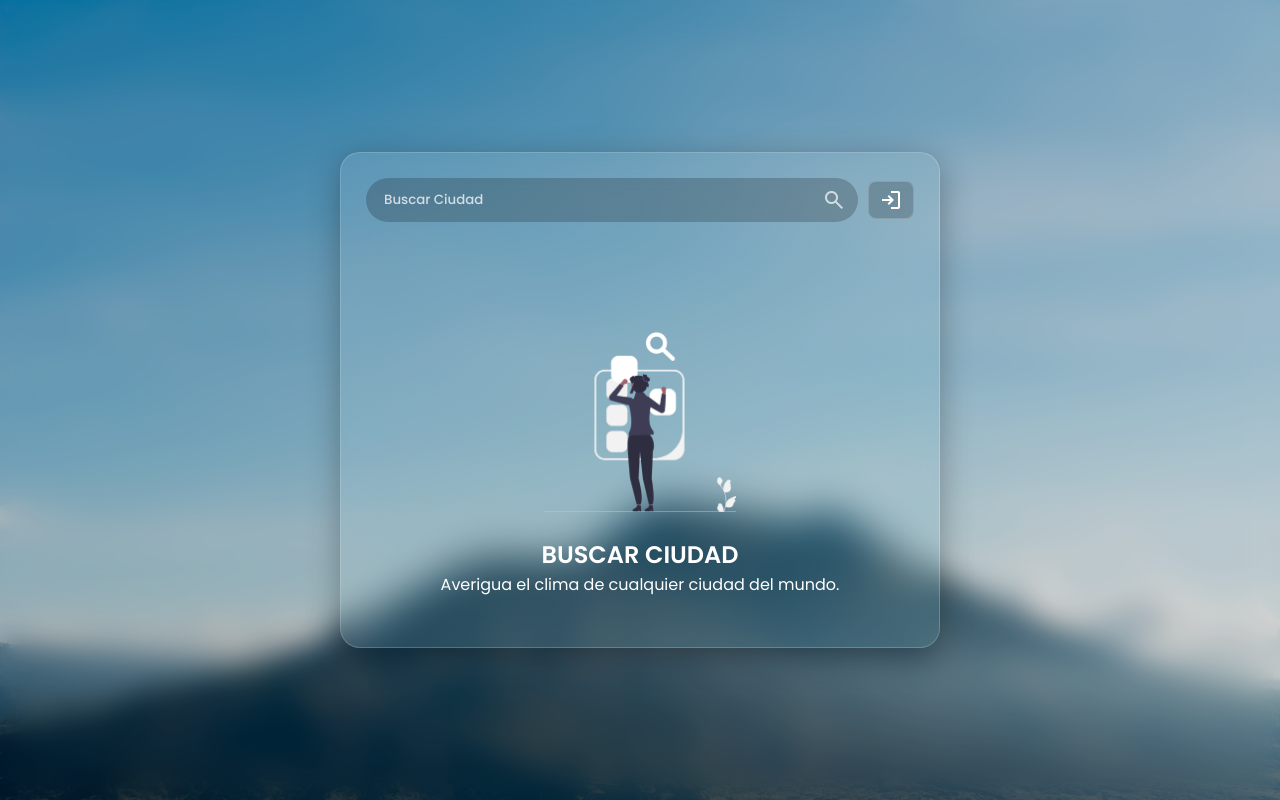
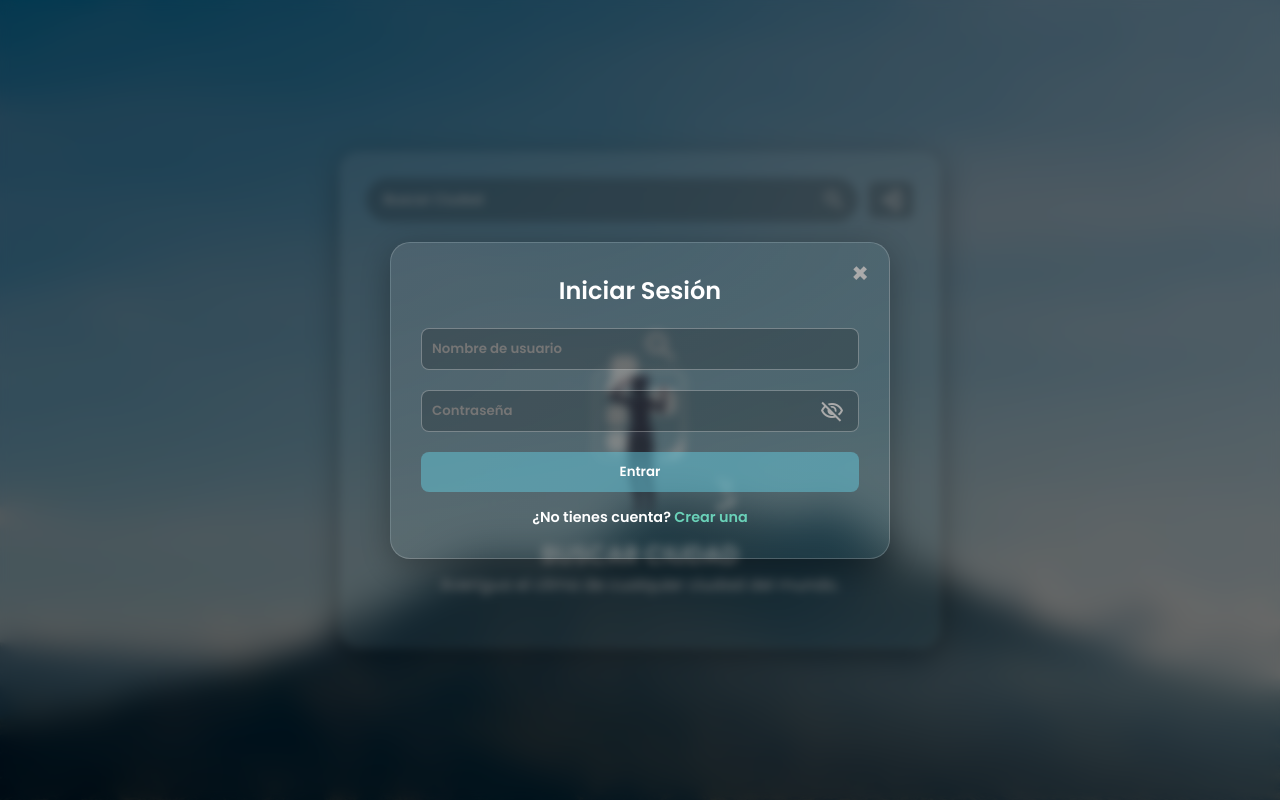
Before and after one commit to NathanFernando/mi-app-web, a React (Create React App) app: page / in a window 1280 px wide. Both pictures are taken after a click on the button "login". Built offline with nearby package versions, Linux system fonts and the light colour scheme.

Commit message:
Agregacion-futura-para-la-ventana-de-login

```diff
--- a/src/App.js
+++ b/src/App.js
@@ -12,7 +12,8 @@ import thunderstormImg from './assets/weather/thunderstorm.svg';
 
 //El Encabezado -----
 //Hacemos que Header acepte una función "onSearch"
-function Header({ onSearch }) {
+//Agregamos onLoginClick para que el header acepte otra funcion
+function Header({ onSearch, onLoginClick }) {
   return (
     <header className="app-header">
       <div className="input-container">
@@ -21,14 +22,12 @@ function Header({ onSearch }) {
           <span className="material-symbols-outlined">search</span>
         </button>
       </div>
-
-      <div className="user-container">
-
+        <div className="user-container">
         <div id="user-info" style={{ display: 'none' }}>
           <span id="welcome-msg"></span>
           <button id="logout-btn" className="login-btn">Salir</button>
         </div>
-        <button id="login-btn" className="login-btn">
+        <button id="login-btn" className="login-btn" onClick={onLoginClick}> {/*Aqui se agrego la funcion onLoginClick*/}
           <span className="material-symbols-outlined">login</span>
         </button>
       </div>
@@ -103,11 +102,12 @@ function MessageSection({ image, title, text, className, style }) {
 }
 
 // El Modal de Login -----
-function LoginModal({ style }) {
+// Hacemos que LoginModal acepte "style" y "onClose" como funciones
+function LoginModal({ style, onClose }) {
   return (
     <div id="login-modal" className="modal" style={style}>
       <div className="modal-content">
-        <span className="close-btn">&times;</span>
+        <span className="close-btn" onClick={onClose}>&times;</span>
         <form id="login-form">
           <h2>Iniciar Sesión</h2>
           <input type="text" id="username-input" placeholder="Nombre de usuario" required />
@@ -145,6 +145,20 @@ function App() {
   // 'null' porque no hay datos al cargar la app.
   const [weatherData, setWeatherData] = useState(null);
 
+
+  // --- DECIDI AÑADIR ESTO ---
+  // 1. Nuevo estado para la visibilidad del modal
+  const [isModalOpen, setIsModalOpen] = useState(false);
+
+  // 2. Funciones para abrir y cerrar el modal
+  const openLoginModal = () => {
+    setIsModalOpen(true);
+  };
+  const closeLoginModal = () => {
+    setIsModalOpen(false);
+  };
+  // --- FIN DE LO AÑADIDO ---
+
   // Esta función se ejecutará cuando se haga clic en el botón de búsqueda
   const handleSearch = () => {
     // (en el futuro, aquí iría la llamada a la API)
@@ -166,7 +180,7 @@ function App() {
     <>
       <main className="main-container">
         {/*Pasamos la función 'handleSearch' al Header */}
-        <Header onSearch={handleSearch} />
+        <Header onSearch={handleSearch} onLoginClick={openLoginModal} />
 
         {/*Lógica de renderizado condicional */}
         {weatherData ? (
@@ -191,8 +205,8 @@ function App() {
             style={{ display: 'none' }}
         />
       </main>
-
-      <LoginModal style={{ display: 'none' }} />
+        {/*Se pasa el estado 'isModalOpen' y la función 'closeLoginModal' al LoginModal*/}
+      <LoginModal style={{ display: isModalOpen ? 'flex' : 'none' }} onClose={closeLoginModal} />
     </>
   );
 }
--- a/src/style.css
+++ b/src/style.css
@@ -247,6 +247,7 @@ body::before {
     display: flex;
     justify-content: center;
     align-items: center;
+
 }
 
 .modal-content {
```
